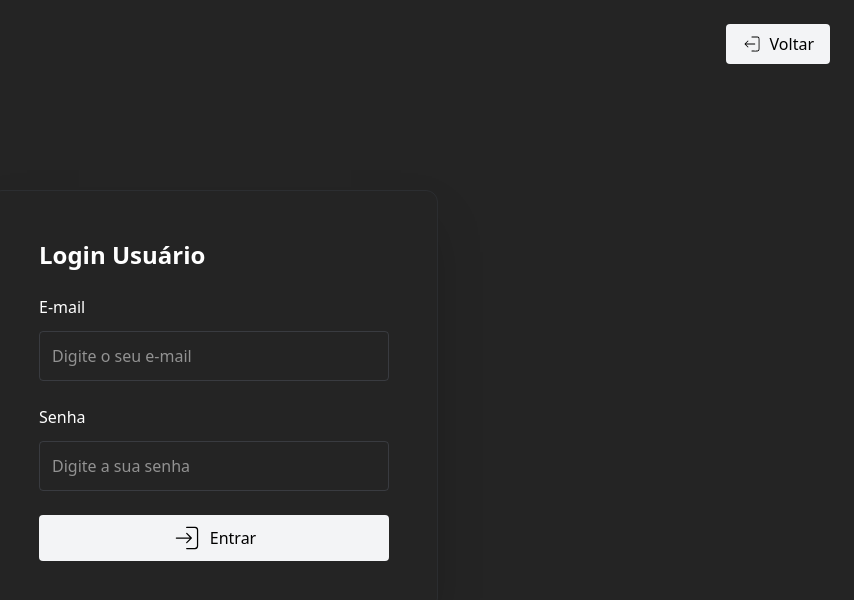
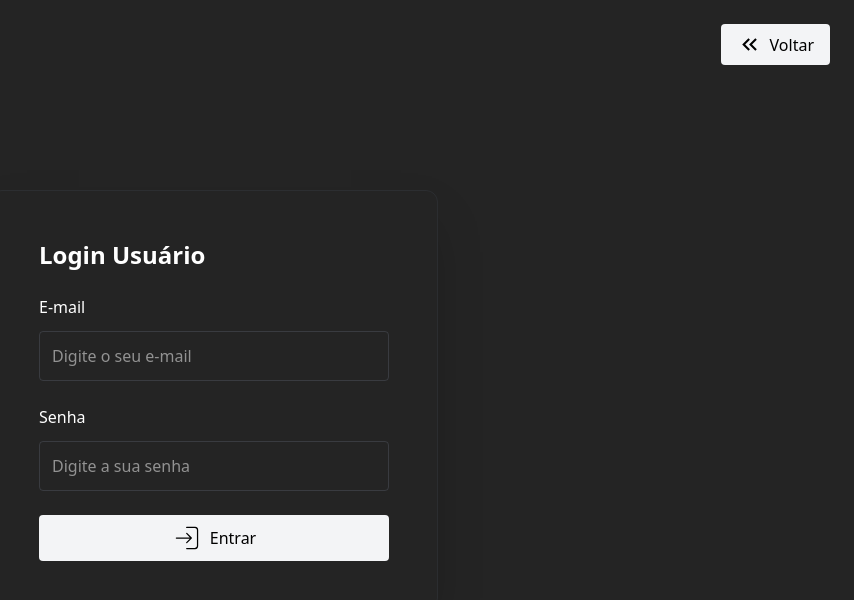
Before and after one commit to TG-QuickDraft/quick-draft, a React (Vite) app in the folder frontend/: page /login in a window 1280 px wide. Shown: the top 600 px of the page, without its empty margins (426-1280 px from the left). Built offline with nearby package versions, Linux system fonts and the light colour scheme; no server answers.

Commit message:
style(home): update login button icon

```diff
--- a/frontend/src/layouts/MainLayout.tsx
+++ b/frontend/src/layouts/MainLayout.tsx
@@ -3,6 +3,8 @@ import { CiLogout } from "react-icons/ci";
 import { useAuth } from "@/hooks/useAuth";
 
 import { useNavigate, useLocation } from "react-router-dom";
+import { CiLogin } from "react-icons/ci";
+import { MdKeyboardDoubleArrowLeft } from "react-icons/md";
 
 const MainLayout = ({ children }: { children: React.ReactNode }) => {
   const { logout, isAuthenticated } = useAuth();
@@ -30,7 +32,7 @@ const MainLayout = ({ children }: { children: React.ReactNode }) => {
       <>
         {children}
         <Button
-          icon={<CiLogout size={20} />}
+          icon={<CiLogin size={20} />}
           variant="primary"
           className="fixed top-6 right-6"
           onClick={() => navigate("/login")}
@@ -45,7 +47,7 @@ const MainLayout = ({ children }: { children: React.ReactNode }) => {
     <>
       {children}
       <Button
-        icon={<CiLogout size={20} />}
+        icon={<MdKeyboardDoubleArrowLeft size={25} />}
         variant="primary"
         className="fixed top-6 right-6"
         onClick={() => navigate("/")}
```
